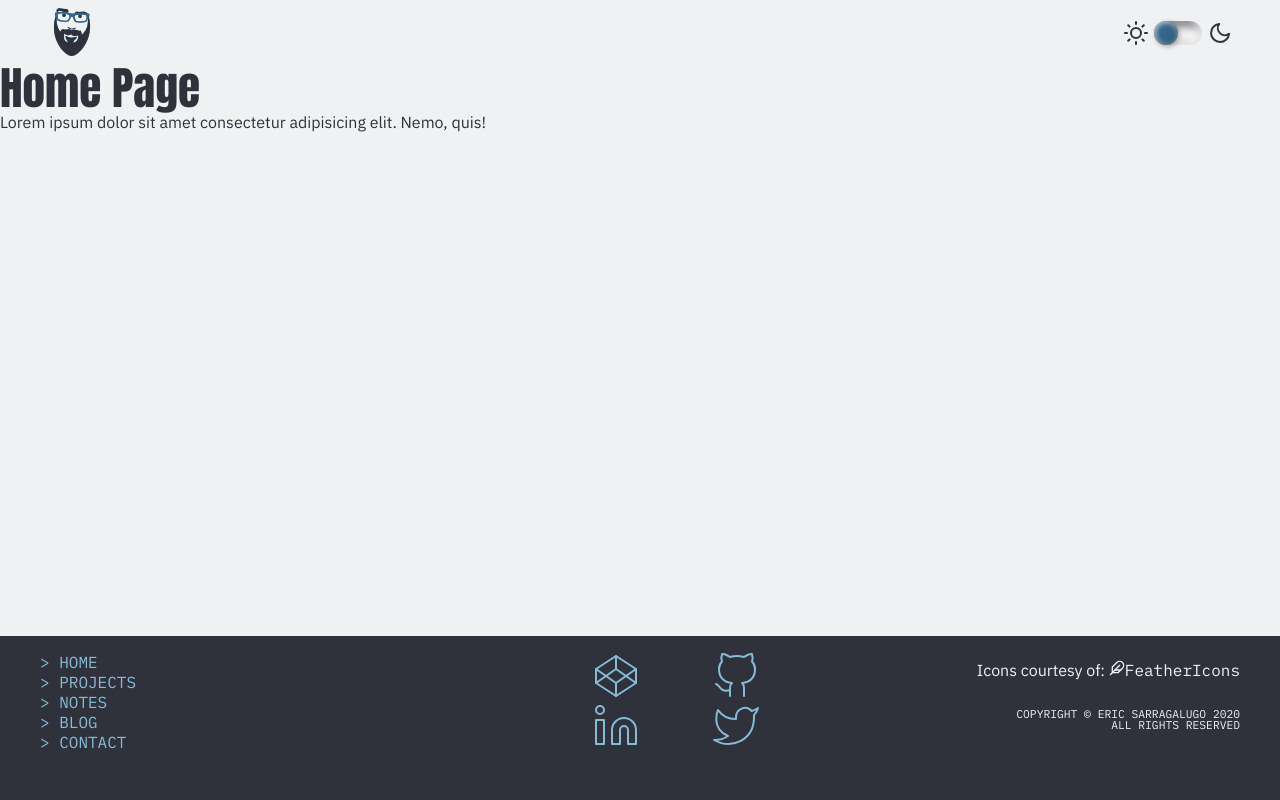
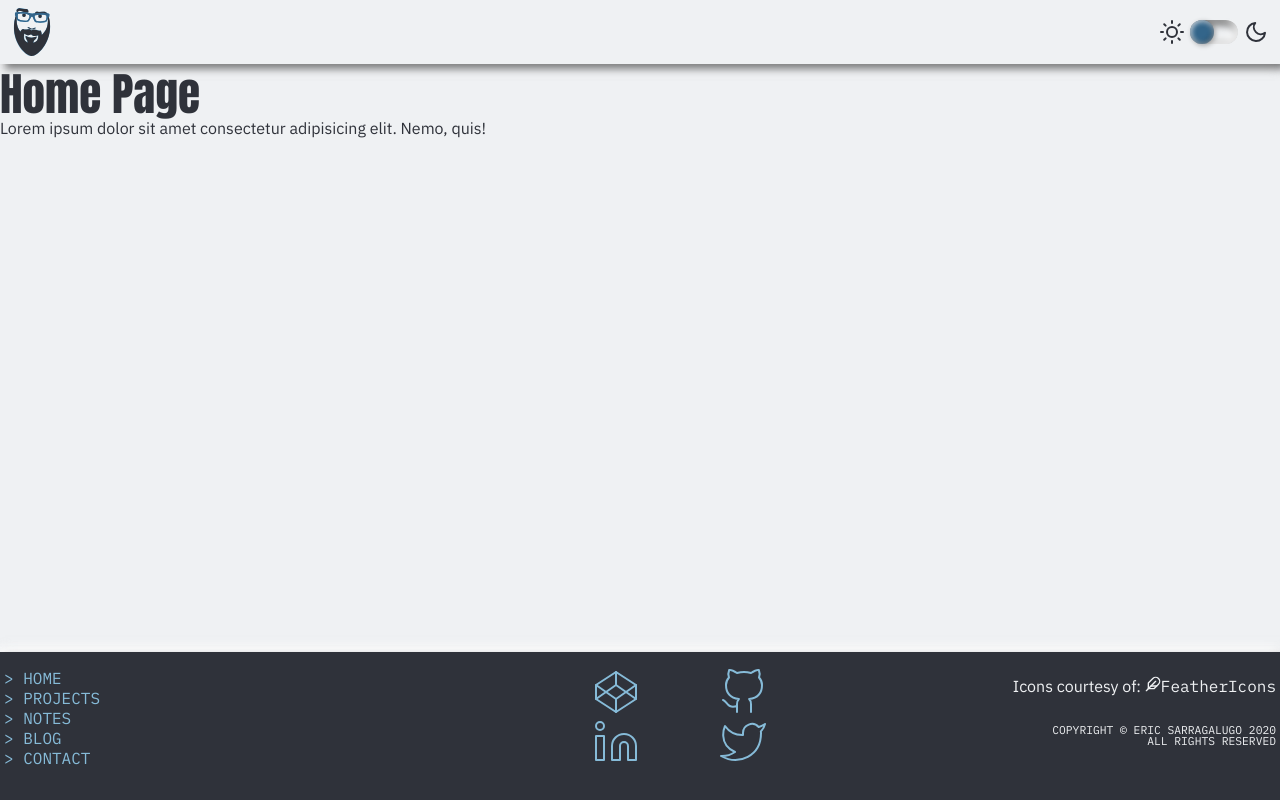
Before and after one commit to ericlugo/dev-portfolio, a Gatsby site: page / in a window 1280 px wide. Built offline with nearby package versions, Linux system fonts and the light colour scheme; Gatsby itself is replaced by a stand-in of ours.

Commit message:
refactored code and fixed svg bug
- refactor `Avatar.js`, `Toggle.js`, `Footer.js`, & `Header.js` for
  style consistency
- change `Avatar.js` to receive a size prop for the container's diameter
- set the svg in `Avatar.js` to fill the container to 100% and maintain it's
  aspect ratio
- remove props from the SVG component within 'Avatar.js'

```diff
--- a/src/components/Avatar.js
+++ b/src/components/Avatar.js
@@ -1,14 +1,8 @@
 import React from "react"
 import styled from "styled-components"
 
-const SVG = ({ height = 735, ...rest }) => (
-  <svg
-    width={height}
-    height={height}
-    viewBox="0 0 556 735"
-    fill="none"
-    {...rest}
-  >
+const SVG = () => (
+  <svg width="100%" height="100%" viewBox="0 0 556 735" fill="none">
     <g
       className="background-one"
       style={{
@@ -66,16 +60,18 @@ const SVG = ({ height = 735, ...rest }) => (
   </svg>
 )
 
-const Avatar = ({ height, className }) => (
+const Avatar = ({ className }) => (
   <div className={className}>
-    <SVG height={height} />
+    <SVG />
   </div>
 )
 
 export default styled(Avatar)`
   display: inline-block;
   border-radius: 50%;
-  padding: .5rem;
+  padding: 0.5rem;
+  height: ${props => props.size};
+  width: ${props => props.size};
 
   .background-one {
     fill: ${props => props.theme.colors.avatar.bg1};
--- a/src/components/Layout/Footer.js
+++ b/src/components/Layout/Footer.js
@@ -6,9 +6,8 @@ import { FiFeather } from "react-icons/fi"
 import navLinks from "../../constants/navLinks"
 import socialLinks from "../../constants/socialLinks"
 
-const Footer = () => {
-  return (
-    <FooterWrapper>
+const Footer = ({ className }) => (
+  <footer className={className}>
     <div className="widthContainer">
       <div className="links">
         {navLinks.map((item, index) => (
@@ -46,17 +45,15 @@ const Footer = () => {
         </h6>
       </div>
     </div>
-    </FooterWrapper>
+  </footer>
 )
-}
 
-export default Footer
-
-const FooterWrapper = styled.footer`
+export default styled(Footer)`
   margin-top: auto;
-  padding: 1rem 0.25rem 3rem;
+  padding: 1rem 0.25rem 2rem;
   background-color: ${props => props.theme.colors.foregroundColor};
   color: ${props => props.theme.colors.backgroundColor};
+  box-shadow: ${props => props.theme.effects.shadow};
 
   a {
     color: ${props => props.theme.colors.backgroundColor};
@@ -83,7 +80,6 @@ const FooterWrapper = styled.footer`
       }
     }
   }
-
   .links {
     grid-area: links;
 
@@ -99,7 +95,6 @@ const FooterWrapper = styled.footer`
       }
     }
   }
-
   .social {
     grid-area: social;
     display: grid;
@@ -118,13 +113,11 @@ const FooterWrapper = styled.footer`
       &:active {
         color: ${props => props.theme.colors.backgroundColor};
       }
-
       svg {
         stroke-width: 1px;
       }
     }
   }
-
   .credit {
     grid-area: credit;
     text-align: center;
@@ -135,7 +128,6 @@ const FooterWrapper = styled.footer`
       text-align: center;
     }
   }
-
   .copy {
     grid-area: copy;
     text-transform: uppercase;
--- a/src/components/Layout/Header.js
+++ b/src/components/Layout/Header.js
@@ -4,23 +4,25 @@ import styled from "styled-components"
 import Avatar from "../Avatar"
 import Toggle from "../Toggle"
 
-const HeaderWrapper = styled.header`
+const Header = ({ className }) => {
+  return (
+    <header className={className}>
+      <div className="widthContainer">
+        <Avatar size="3rem" />
+        <Toggle height="1.5rem" width="3rem" />
+      </div>
+    </header>
+  )
+}
+
+export default styled(Header)`
+  width: 100%;
+  margin: 0 0 0.5rem;
+  box-shadow: ${props => props.theme.effects.shadow};
+
   .widthContainer {
     display: flex;
     align-items: center;
     justify-content: space-between;
   }
 `
-
-const Header = () => {
-  return (
-    <HeaderWrapper>
-      <div className="widthContainer">
-        <Avatar height="3rem" />
-        <Toggle />
-      </div>
-    </HeaderWrapper>
-  )
-}
-
-export default Header
--- a/src/components/Toggle.js
+++ b/src/components/Toggle.js
@@ -2,32 +2,22 @@ import React from "react"
 import styled from "styled-components"
 import { FiMoon, FiSun } from "react-icons/fi"
 
-// NOTE: The below units are in rem
-const switchHeight = 1.5
-const switchWidth = switchHeight * 2
-const slideDiameter = switchHeight
-
-const Toggle = ({ className }) => (
+const Toggle = ({ className, height }) => (
   <div className={className}>
-    <div className="container">
     <FiSun className="icon" />
     <label>
       <input type="checkbox" className="switch" />
-        <span className="slider inset"></span>
+      <span className="slider"></span>
     </label>
     <FiMoon className="icon" />
-    </div>
   </div>
 )
 
 export default styled(Toggle)`
-  display: inline-block;
-
-  .container {
   display: flex;
   align-items: center;
-    padding: 0.25rem 0.25rem;
-  }
+  padding: 0.5rem;
+
   .icon {
     color: ${props => props.theme.colors.foregroundColor};
     font-size: 1.5rem;
@@ -38,23 +28,24 @@ export default styled(Toggle)`
     &:checked ~ .slider {
       background-color: ${props => props.theme.colors.toggle.switchActive};
       &::after {
-        left: 1.5rem;
+        left: ${props => props.height};
       }
     }
   }
   .slider {
-    height: ${switchHeight}rem;
-    width: ${switchWidth}rem;
+    height: ${props => props.height};
+    width: ${props => props.width};
     display: block;
     border: 2px solid ${props => props.theme.colors.toggle.default};
-    border-radius: ${switchHeight}rem;
+    border-radius: ${props => props.height};
     background-color: rgba(black, 0.06);
+    box-shadow: ${props => props.theme.effects.inset};
     position: relative;
     &::after {
       transition: left 0.3s ease-in-out;
       content: " ";
-      height: ${slideDiameter}rem;
-      width: ${slideDiameter}rem;
+      height: ${props => props.height};
+      width: ${props => props.height};
       display: block;
       background-color: ${props => props.theme.colors.toggle.notchActive};
       border-radius: 50%;
--- a/src/constants/theme.js
+++ b/src/constants/theme.js
@@ -1,4 +1,4 @@
-import { createGlobalStyle } from "styled-components"
+import { createGlobalStyle, css } from "styled-components"
 import reset from "styled-reset"
 
 const palettes = {
@@ -155,22 +155,26 @@ export const GlobalStyle = createGlobalStyle`
   p {
     line-height: ${props => props.theme.typography.lineHeight};
   }
-  .code {
-    font-family: ${props => props.theme.typography.codeFont};
-  }
   .raised {
-    margin: .5rem;
-    border-radius: 1rem;
-    box-shadow: ${props => props.theme.effects.shadow};
   }
   .inset {
-    height: 100%;
-    width: 100%;
-    border-radius: .5rem;
-    box-shadow: ${props => props.theme.effects.inset};
   }
   .widthContainer {
-    margin: 0 auto;
-    max-width: 1200px;
   }
 `
+
+export const raised = css`
+  margin: 0.5rem;
+  border-radius: 1rem;
+  box-shadow: ${props => props.theme.effects.shadow};
+`
+export const inset = css`
+  height: 100%;
+  width: 100%;
+  border-radius: 0.5rem;
+  box-shadow: ${props => props.theme.effects.inset};
+`
+export const maxWidth = css`
+  margin: 0 auto;
+  max-width: 1200px;
+`
```
Lines whose indentation alone changed are shown as unchanged.
